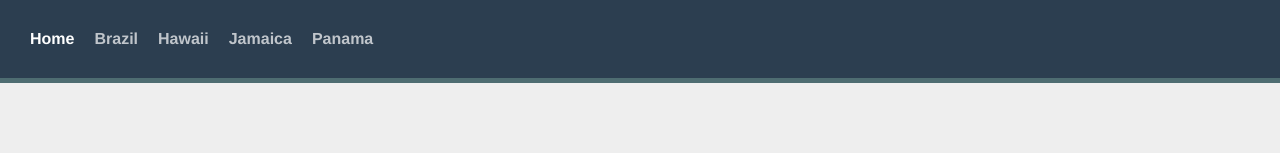
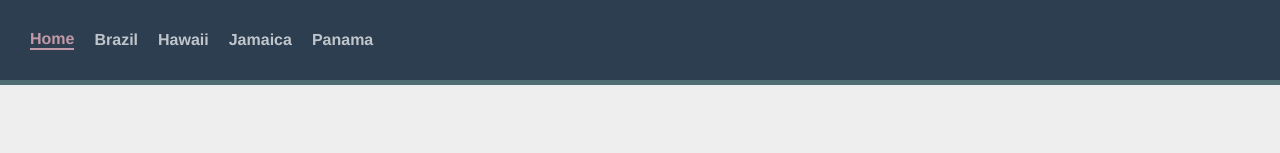
Before and after one commit to MS-D-rei/VueRouter4SampleApp, a Vue app: page / in a window 1280 px wide. Shown: the top 153 px of the page. Built offline with nearby package versions, Linux system fonts and the light colour scheme.

Commit message:
add linkActiveClass in index.js

```diff
--- a/src/components/TheNavigation.vue
+++ b/src/components/TheNavigation.vue
@@ -7,3 +7,10 @@
     <router-link to="/panama">Panama</router-link>
   </div>
 </template>
+
+<style lang="css">
+  #nav .vue-school-link-active {
+    color: pink;
+    border-bottom: 2px solid pink;
+  }
+</style>
--- a/src/router/index.js
+++ b/src/router/index.js
@@ -14,7 +14,8 @@ const routes = [
 
 const router = createRouter({
   history: createWebHistory(),
-  routes // JavaScript object property shorthand
+  routes, // JavaScript object property shorthand
+  linkActiveClass: 'vue-school-link-active', // default -> router-link-active
 })
 
 export default router
```
